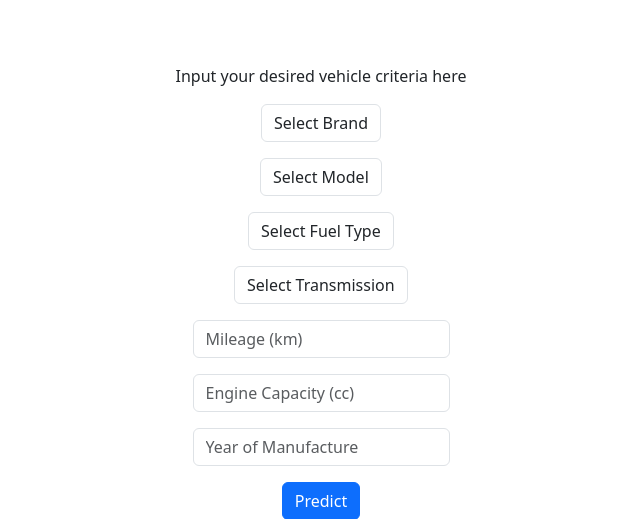
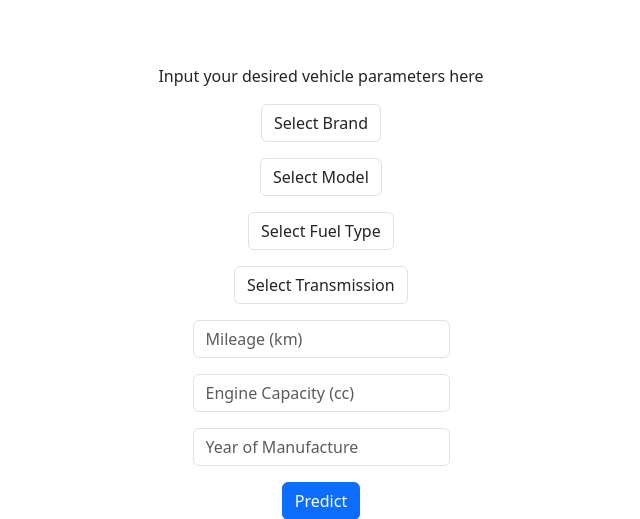
Before and after one commit to MarcWije/CarPricePredictor, a Flask app: page / in a window 1280 px wide. Shown: the part 66-585 px from the top of the page, without its empty margins (319-959 px from the left). Run offline with Flask 3, Linux system fonts and the light colour scheme; parts of the project's set-up code (start-up, migrations or seed data) failed here and were passed over; some web fonts are replaced.

Commit message:
Changed "criteria" to "parameters" in index.html

```diff
--- a/app/templates/index.html
+++ b/app/templates/index.html
@@ -6,7 +6,7 @@
 
 {% block main %}
 <div class="container padded">
-    <p class="mainText">Input your desired vehicle criteria here</p>
+    <p class="mainText">Input your desired vehicle parameters here</p>
     <div class="section">
         <form action="/predict" method="post" id="predictionForm">
             <div class="mb-3">
```
